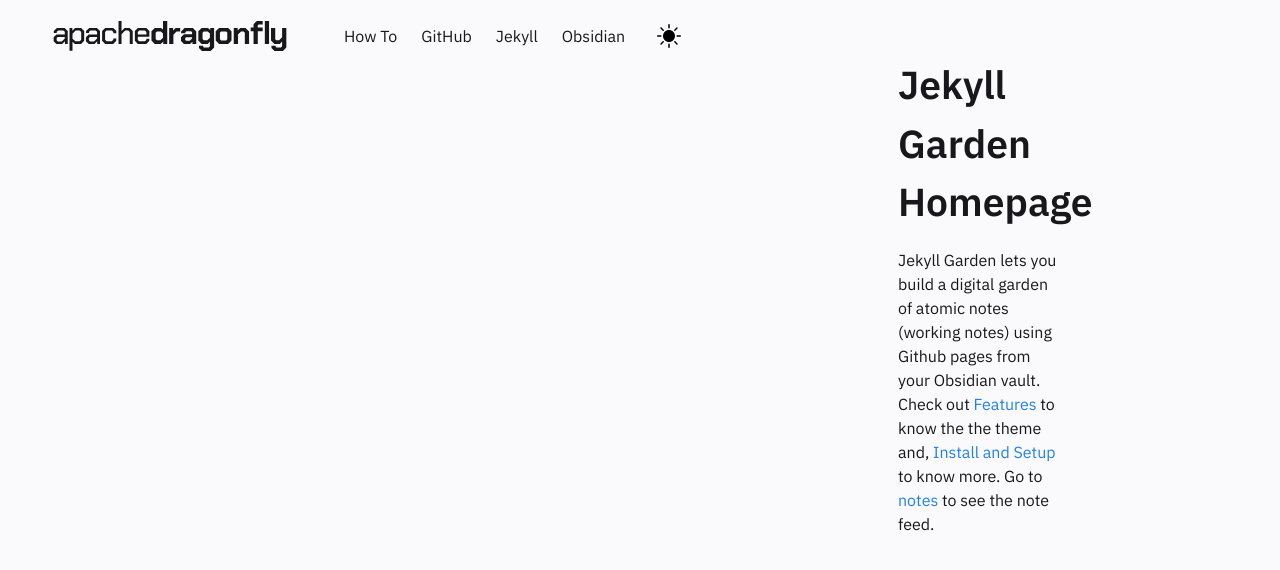
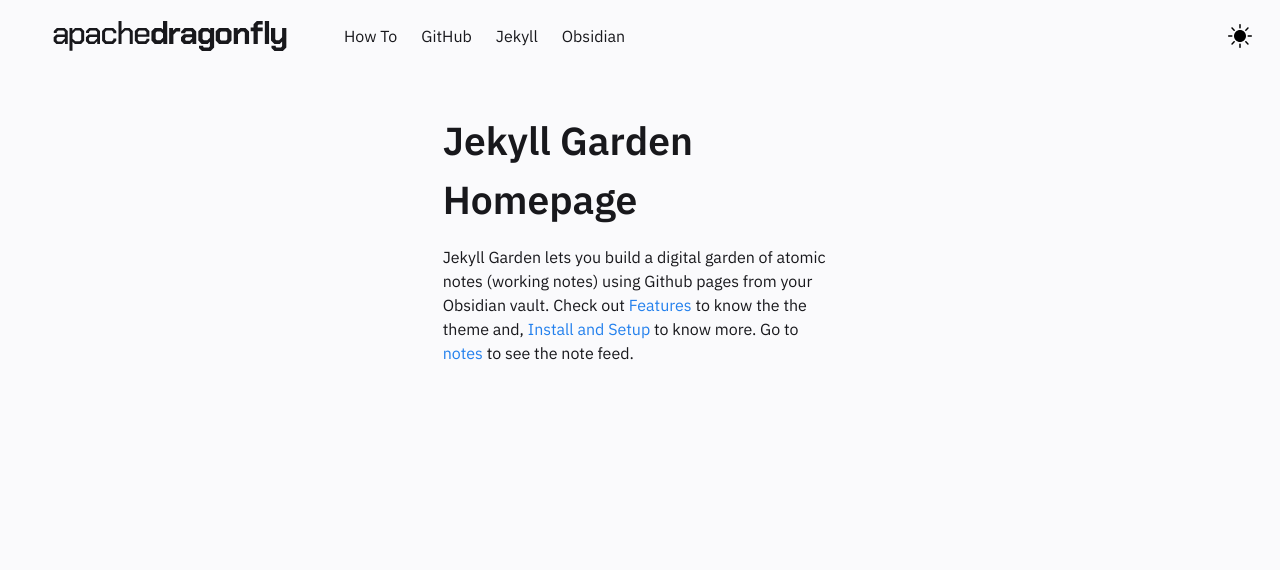
Before and after one commit to apachedragonfly/apachedragonfly1.github.io, a Jekyll site: the page built from pages/index.md, in a window 1280 px wide. Shown: the top 570 px of the page. Built offline with Jekyll 4.4.1, drawn with Linux system fonts in a browser that asks for light colours.

Commit message:
Update main.css

```diff
--- a/assets/css/main.css
+++ b/assets/css/main.css
@@ -1913,7 +1913,6 @@ a.tag:hover {
 .navbar {
   min-height: 3.25rem;
   position: relative;
-  float: left;
   z-index: 30; }
   .navbar.is-white {
     background-color: var(--bg-main);
@@ -2474,7 +2473,7 @@ a.navbar-item,
   .navbar-item img {
     max-height: 1.75rem; }
   .navbar-item.has-dropdown {
-    padding: 0; }
+    padding: auto; }
   .navbar-item.is-expanded {
     flex-grow: 1;
     flex-shrink: 1; }
```
